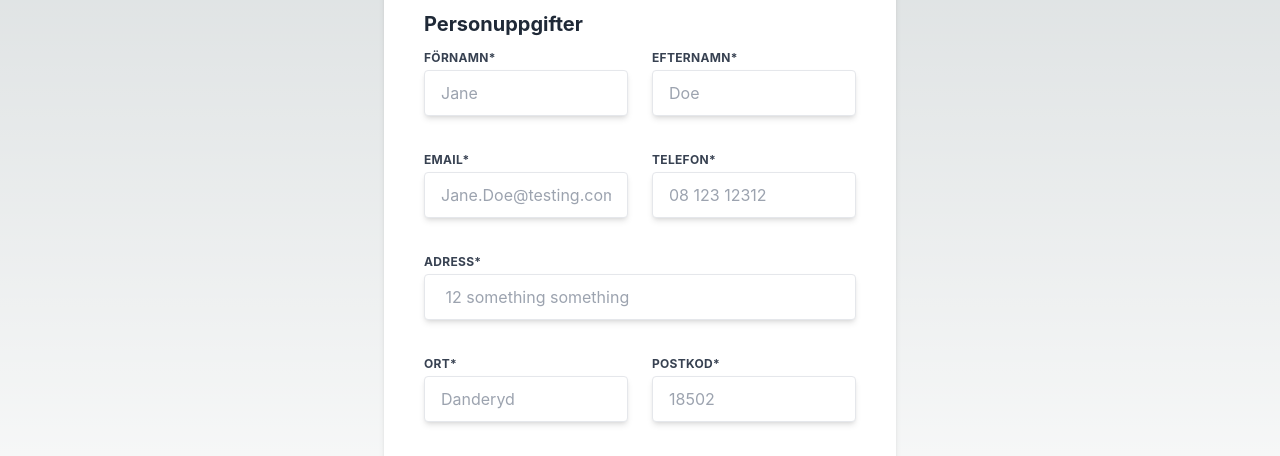
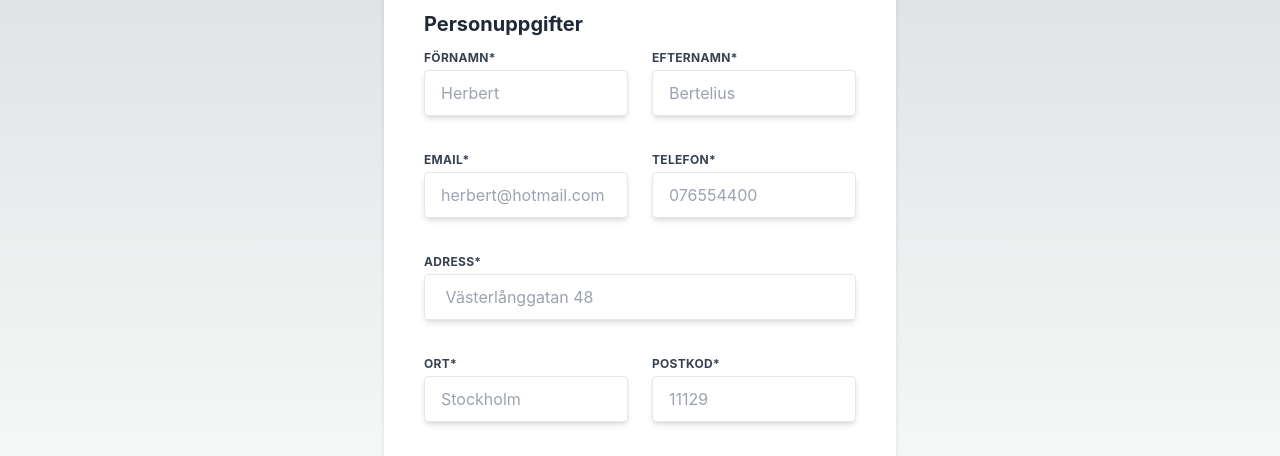
Before and after one commit to sharpness-se/hassessolskydd, a React (Create React App) app in the folder client/: page /skapakund in a window 1280 px wide. Shown: the part 218-674 px from the top of the page. Built offline with nearby package versions, Linux system fonts and the light colour scheme.

Commit message:
updated placeholders

```diff
--- a/client/src/components/CreateCustomerComponent.tsx
+++ b/client/src/components/CreateCustomerComponent.tsx
@@ -175,8 +175,8 @@ function CreateCustomerComponent() {
           labelTwo="efternamn"
           idOne="firstname"
           idTwo="lastname"
-          placeholderOne="Jane"
-          placeholderTwo="Doe"
+          placeholderOne="Herbert"
+          placeholderTwo="Bertelius"
           valueOne={formData.firstname}
           valueTwo={formData.lastname}
           onChangeOne={(e: React.ChangeEvent<HTMLInputElement>) =>
@@ -195,8 +195,8 @@ function CreateCustomerComponent() {
           labelTwo="telefon"
           idOne="email"
           idTwo="phoneNumber"
-          placeholderOne="Jane.Doe@testing.com"
-          placeholderTwo="08 123 12312"
+          placeholderOne="herbert@hotmail.com"
+          placeholderTwo="076554400"
           valueOne={formData.email}
           valueTwo={formData.phoneNumber}
           onChangeOne={(e: React.ChangeEvent<HTMLInputElement>) =>
@@ -213,7 +213,7 @@ function CreateCustomerComponent() {
         <SingleFieldInputRow
           label="adress"
           id="address"
-          placeholder=" 12 something something"
+          placeholder=" Västerlånggatan 48"
           value={formData.address}
           onChange={(e: React.ChangeEvent<HTMLInputElement>) =>
             handleChange("address", e.target.value)
@@ -226,8 +226,8 @@ function CreateCustomerComponent() {
           labelTwo="postkod"
           idOne="city"
           idTwo="postalCode"
-          placeholderOne="Danderyd"
-          placeholderTwo="18502"
+          placeholderOne="Stockholm"
+          placeholderTwo="11129"
           valueOne={formData.city}
           valueTwo={formData.postalCode}
           onChangeOne={(e: React.ChangeEvent<HTMLInputElement>) =>
--- a/client/src/components/form/FormComponent.tsx
+++ b/client/src/components/form/FormComponent.tsx
@@ -12,7 +12,7 @@ const FormComponent: React.FC<FormComponentProps> = ({ children, onSubmit }) =>
 
   return (
 
-      <form onSubmit={onSubmit}>
+      <form onSubmit={onSubmit} autoComplete="off">
         {children}
         <div className="flex items-center justify-center">
           <BackButton />
--- a/client/src/components/form/SingleFieldInputRow.tsx
+++ b/client/src/components/form/SingleFieldInputRow.tsx
@@ -36,7 +36,7 @@ const SingleFieldInputRow: React.FC<SingleFieldInputRowProps> = ({
           value={value}
           onChange={onChange}
           maxLength={maxLength}
-          autoComplete="nope"
+          autoComplete="off"
         />
         {error && <p className="text-red-500 text-xs italic">{error} </p>}
       </div>
```
